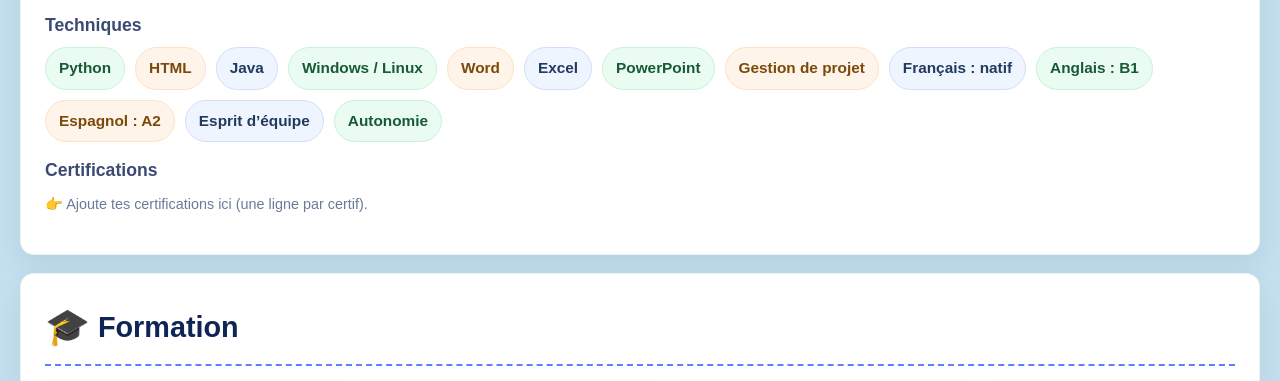
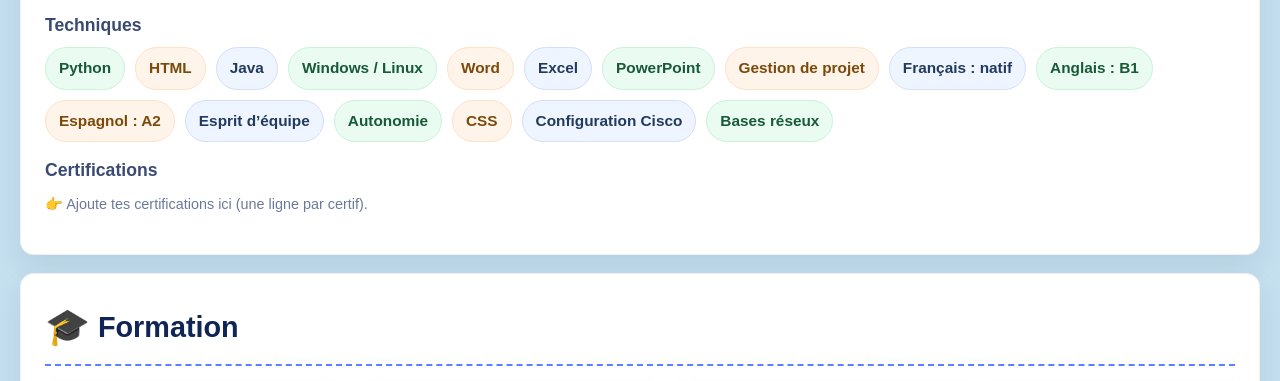
Before and after one commit to thurellboot/Cv-SAT, a plain HTML site: page index.html in a window 1280 px wide. Shown: the part 2087-2468 px from the top of the page. Drawn offline with Linux system fonts and the light colour scheme.

Commit message:
Modif HTML

```diff
--- a/index.html
+++ b/index.html
@@ -94,7 +94,7 @@
         </div>
       </article>
 
-      <!-- ESAIP VP -->
+      <!-- ESAIP -->
       <article class="xp">
         <div class="xp-body">
           <h3>ESAIP — Vice-président, Bureau des internationaux</h3>
@@ -138,6 +138,7 @@
         <span>Word</span><span>Excel</span><span>PowerPoint</span>
         <span>Gestion de projet</span><span>Français : natif</span><span>Anglais : B1</span>
         <span>Espagnol : A2</span><span>Esprit d’équipe</span><span>Autonomie</span>
+        <span>CSS</span><span>Configuration Cisco</span><span>Bases réseux</span>
       </div>
 
       <h3 class="subtle-title">Certifications</h3>
```
